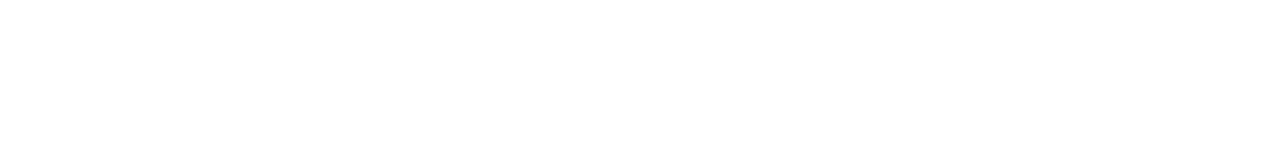
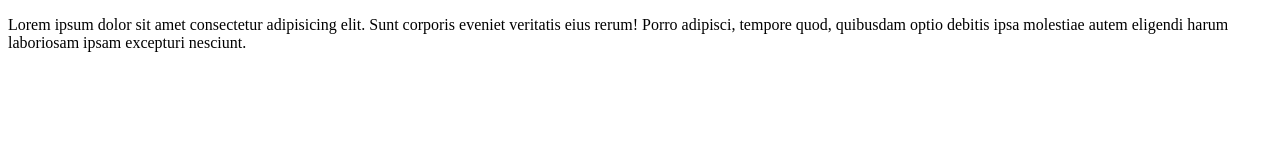
Before and after one commit to filip-rs/filip-website, a plain HTML site: page index.html in a window 1280 px wide. Drawn offline with Linux system fonts and the light colour scheme.

```diff
--- a/index.html
+++ b/index.html
@@ -8,3 +8,11 @@
       <link rel="stylesheet" href="css/style.css">
    </head>
    <!-- PG Start -->
+   <body>
+      <div class="main-page">
+         <p>
+            Lorem ipsum dolor sit amet consectetur adipisicing elit. Sunt corporis eveniet veritatis eius rerum! Porro adipisci, tempore quod, quibusdam optio debitis ipsa molestiae autem eligendi harum laboriosam ipsam excepturi nesciunt.
+         </p>
+
+      </div>
+   </body>
```
